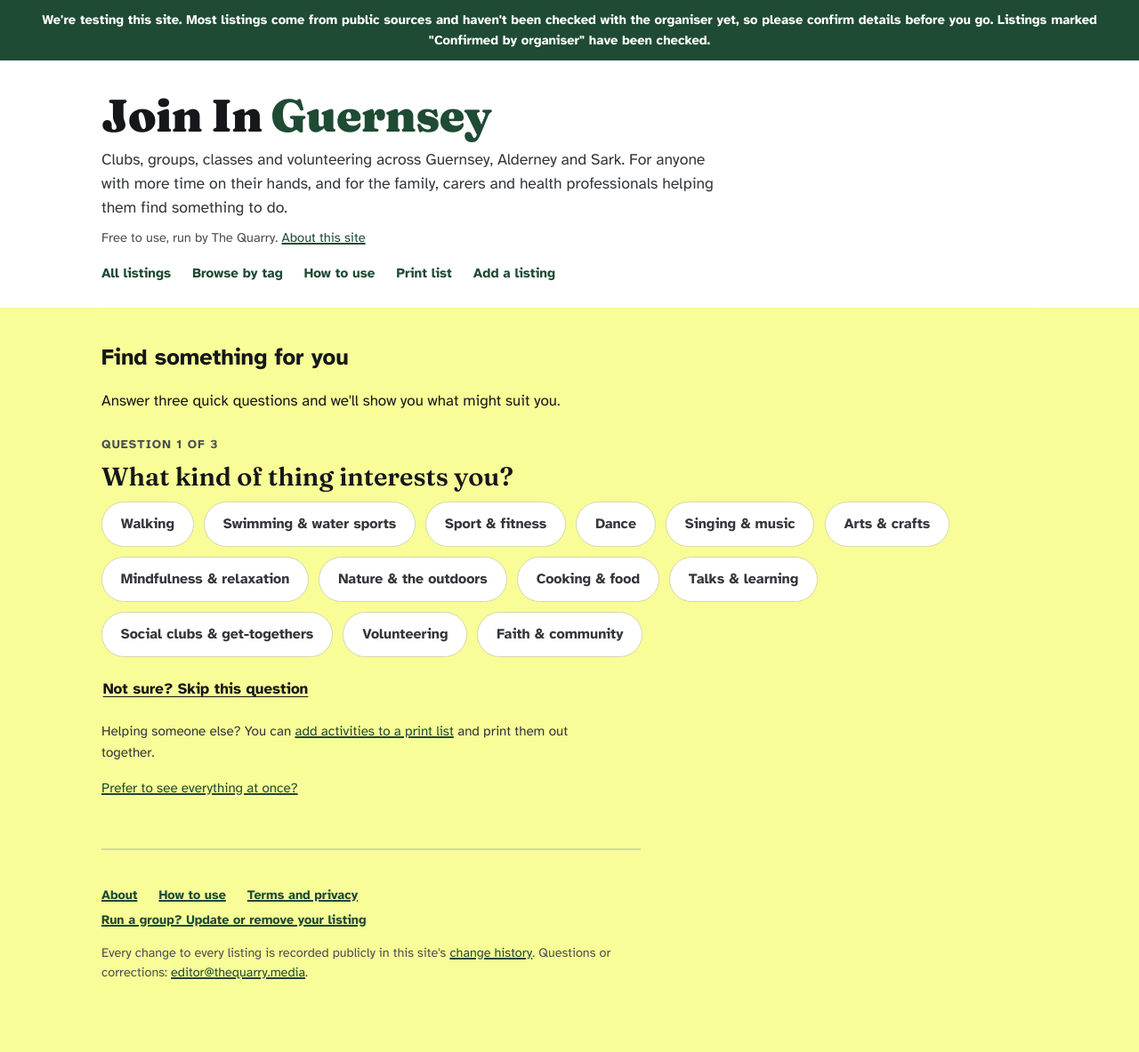
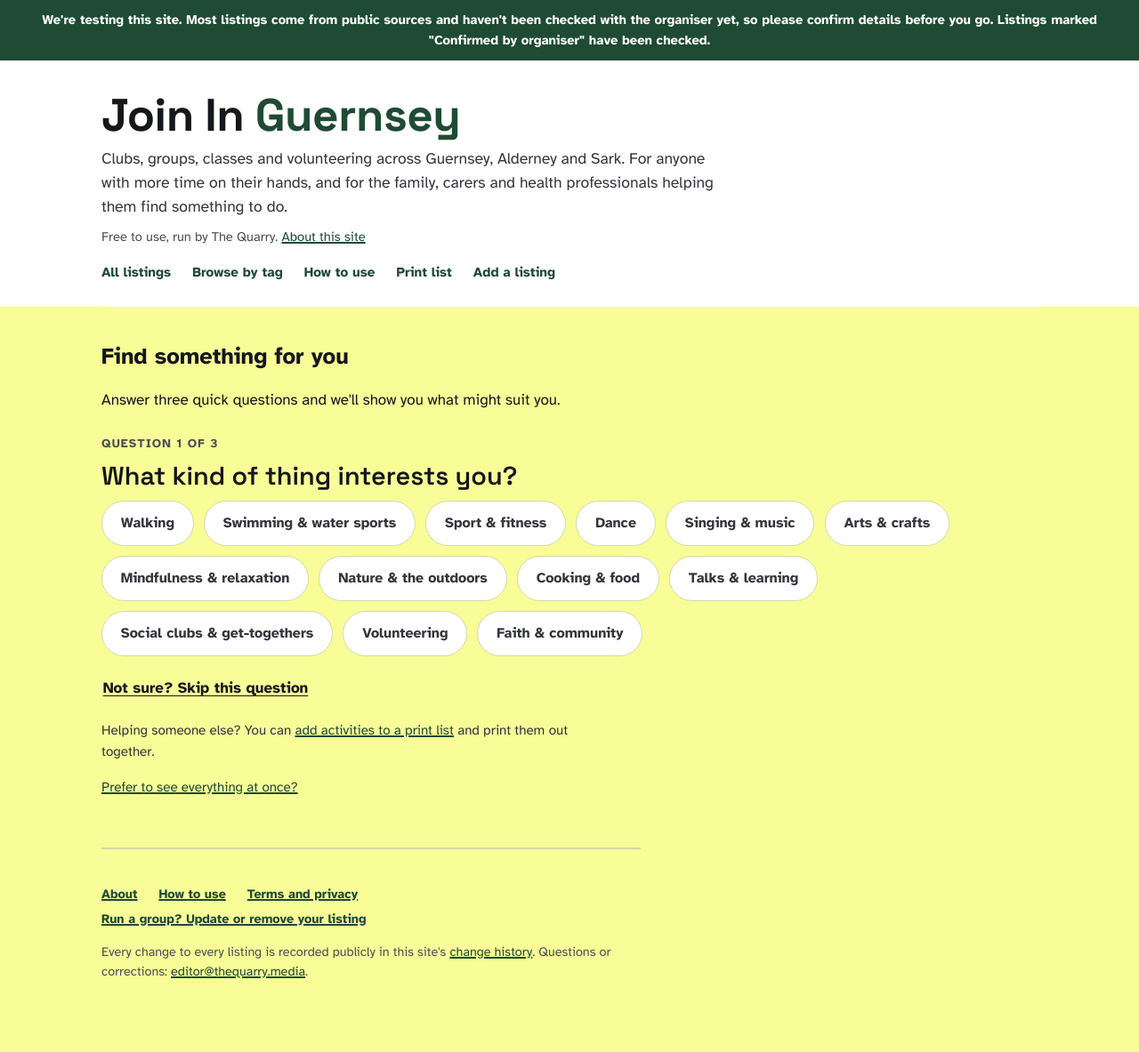
Before and after one commit to active-seniors/active-seniors.github.io, a Jekyll site: the page built from index.md, in a window 1280 px wide. Shown: the whole page at 89% size. Built offline with Jekyll 4.4.1, drawn with Linux system fonts in a browser that asks for light colours.

Commit message:
Replace Fraunces with Space Grotesk for display headings
Completes the Quarry visual-identity harmonisation (colours already
shipped in #181): Space Grotesk is The Quarry's own heading face,
replacing Fraunces everywhere it was used (wordmark, wizard step
headings, best-match callout, listing titles, print-item headings) —
same restraint as before, display face only, never body text. Atkinson
Hyperlegible is unchanged.

See planning/responsible-design-decisions.md "Visual identity
harmonised with The Quarry" for the full reasoning, including
independently re-verified contrast figures for the colours #181 shipped.

Co-Authored-By: Claude Sonnet 5 <noreply@anthropic.com>

```diff
--- a/_layouts/default.html
+++ b/_layouts/default.html
@@ -7,7 +7,7 @@
   <meta name="description" content="{{ page.description | default: site.description }}">
   <link rel="preconnect" href="https://fonts.googleapis.com">
   <link rel="preconnect" href="https://fonts.gstatic.com" crossorigin>
-  <link rel="stylesheet" href="https://fonts.googleapis.com/css2?family=Fraunces:wght@600;900&family=Atkinson+Hyperlegible:wght@400;700&display=swap">
+  <link rel="stylesheet" href="https://fonts.googleapis.com/css2?family=Space+Grotesk:wght@600;700&family=Atkinson+Hyperlegible:wght@400;700&display=swap">
   <link rel="stylesheet" href="{{ '/assets/css/main.css' | relative_url }}">
   <script src="{{ '/assets/js/print-list.js' | relative_url }}" defer></script>
 </head>
--- a/assets/css/main.css
+++ b/assets/css/main.css
@@ -1,10 +1,19 @@
 /* Join In Guernsey — shared visual system.
-   See /planning/brand-brief.md and /planning/visual-brief.md for the reasoning
-   behind every decision below — this file applies it, it doesn't re-derive it.
+   See /planning/brand-brief.md, /planning/visual-brief.md and
+   /planning/responsible-design-decisions.md for the reasoning behind every
+   decision below — this file applies it, it doesn't re-derive it.
 
    Deliberately single-theme (no dark mode): light-on-dark increases perceived
    halation for astigmatic readers, more common with age — the wrong trade for
-   this audience. See visual-brief.md "Decided: no dark mode". */
+   this audience. See visual-brief.md "Decided: no dark mode".
+
+   Display typeface is Space Grotesk (The Quarry's own heading face),
+   replacing Fraunces — the "Direction B" full-harmony call: Quarry green is
+   the lead accent throughout, terracotta retired. Atkinson Hyperlegible stays
+   for body text regardless — it's the Braille Institute's purpose-built
+   low-vision face, not swapped for Quarry's Poppins. See responsible-design-decisions.md
+   "Visual identity" for the full reasoning and the independently-verified
+   contrast figures. */
 
 :root {
   /* Colours follow The Quarry (thequarry.media): pale yellow page, white header
@@ -98,8 +107,8 @@ h1, h2, h3 { text-wrap: balance; }
 }
 .masthead a.wordmark-link { text-decoration: none; display: inline-block; }
 .wordmark {
-  font-family: "Fraunces", Georgia, serif;
-  font-weight: 900;
+  font-family: "Space Grotesk", "Segoe UI", sans-serif;
+  font-weight: 700;
   font-size: clamp(2.1rem, 5vw, 3.2rem);
   letter-spacing: -0.01em;
   line-height: 1;
@@ -175,7 +184,7 @@ nav.site-nav a:hover, nav.site-nav a:focus-visible { border-bottom-color: var(--
   margin: 1.5rem 0 0.3rem;
 }
 .wizard-step h3 {
-  font-family: "Fraunces", Georgia, serif;
+  font-family: "Space Grotesk", "Segoe UI", sans-serif;
   font-weight: 600;
   font-size: clamp(1.4rem, 3.5vw, 1.8rem);
   margin: 0 0 0.3rem;
@@ -285,7 +294,7 @@ nav.site-nav a:hover, nav.site-nav a:focus-visible { border-bottom-color: var(--
   color: var(--terracotta);
   margin-bottom: 0.3rem;
 }
-.best-match h3 { margin: 0 0 0.3rem; font-family: "Fraunces", Georgia, serif; font-size: 1.3rem; }
+.best-match h3 { margin: 0 0 0.3rem; font-family: "Space Grotesk", "Segoe UI", sans-serif; font-weight: 700; font-size: 1.3rem; }
 .best-match h3 a { text-decoration: none; }
 .best-match h3 a:hover, .best-match h3 a:focus-visible { text-decoration: underline; }
 .best-match p { margin: 0; color: var(--charcoal); }
@@ -366,7 +375,7 @@ nav.site-nav a:hover, nav.site-nav a:focus-visible { border-bottom-color: var(--
 /* ---------- Single listing page ---------- */
 article.listing { max-width: 640px; }
 article.listing h2 {
-  font-family: "Fraunces", Georgia, serif;
+  font-family: "Space Grotesk", "Segoe UI", sans-serif;
   font-weight: 600;
   font-size: clamp(1.7rem, 4vw, 2.3rem);
   line-height: 1.15;
@@ -519,7 +528,7 @@ button[type="submit"]:disabled { background: var(--granite-line); cursor: not-al
   padding: 1.25rem 1.5rem;
   margin-bottom: 1.25rem;
 }
-.print-item h3 { font-family: "Fraunces", Georgia, serif; font-size: 1.4rem; margin: 0 0 0.3rem; }
+.print-item h3 { font-family: "Space Grotesk", "Segoe UI", sans-serif; font-weight: 700; font-size: 1.4rem; margin: 0 0 0.3rem; }
 .print-item-meta { color: var(--charcoal); margin: 0 0 0.8rem; }
 .print-item-rows p, .print-item-organiser div { margin: 0.3rem 0; }
 .print-item-organiser { margin-top: 0.8rem; }
```
